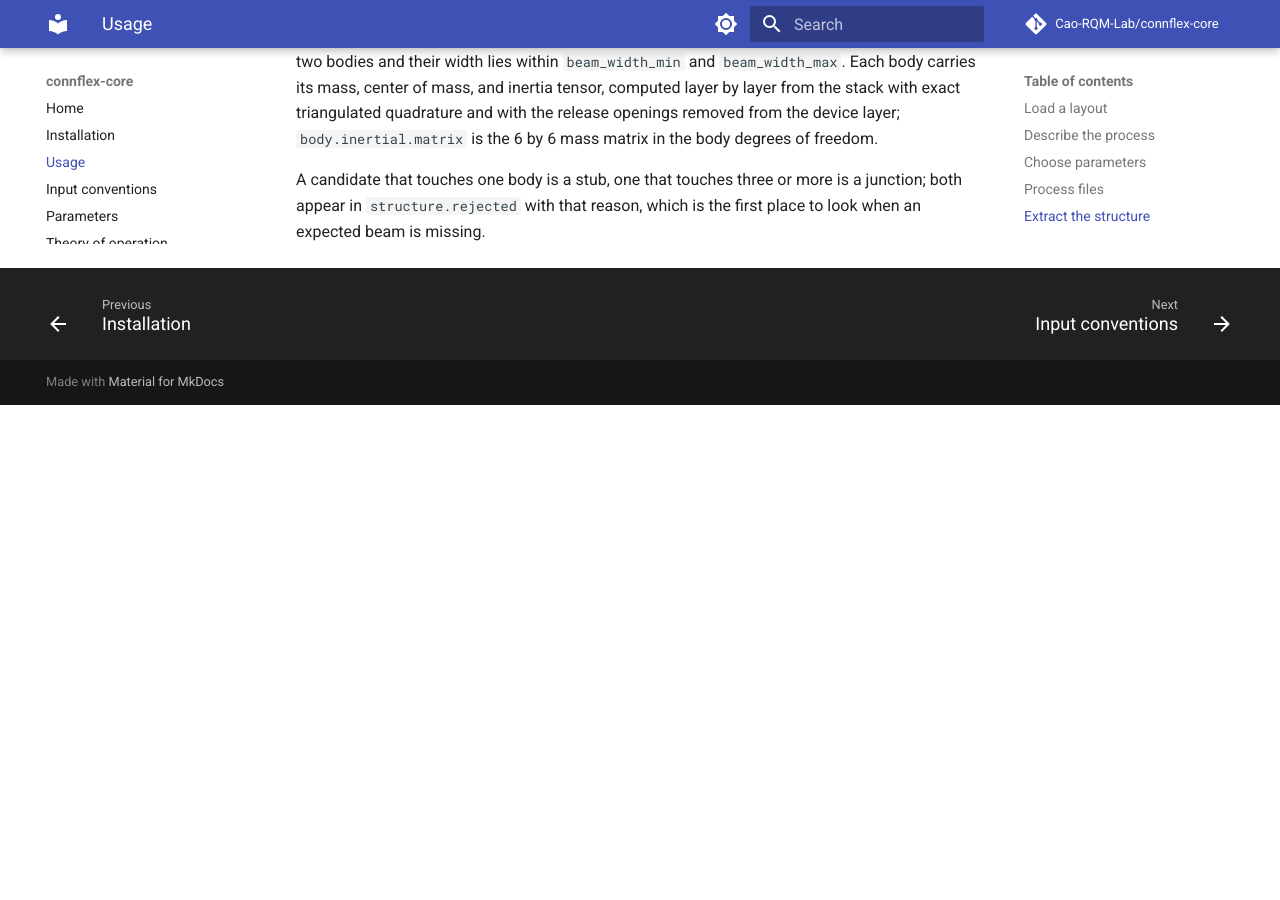
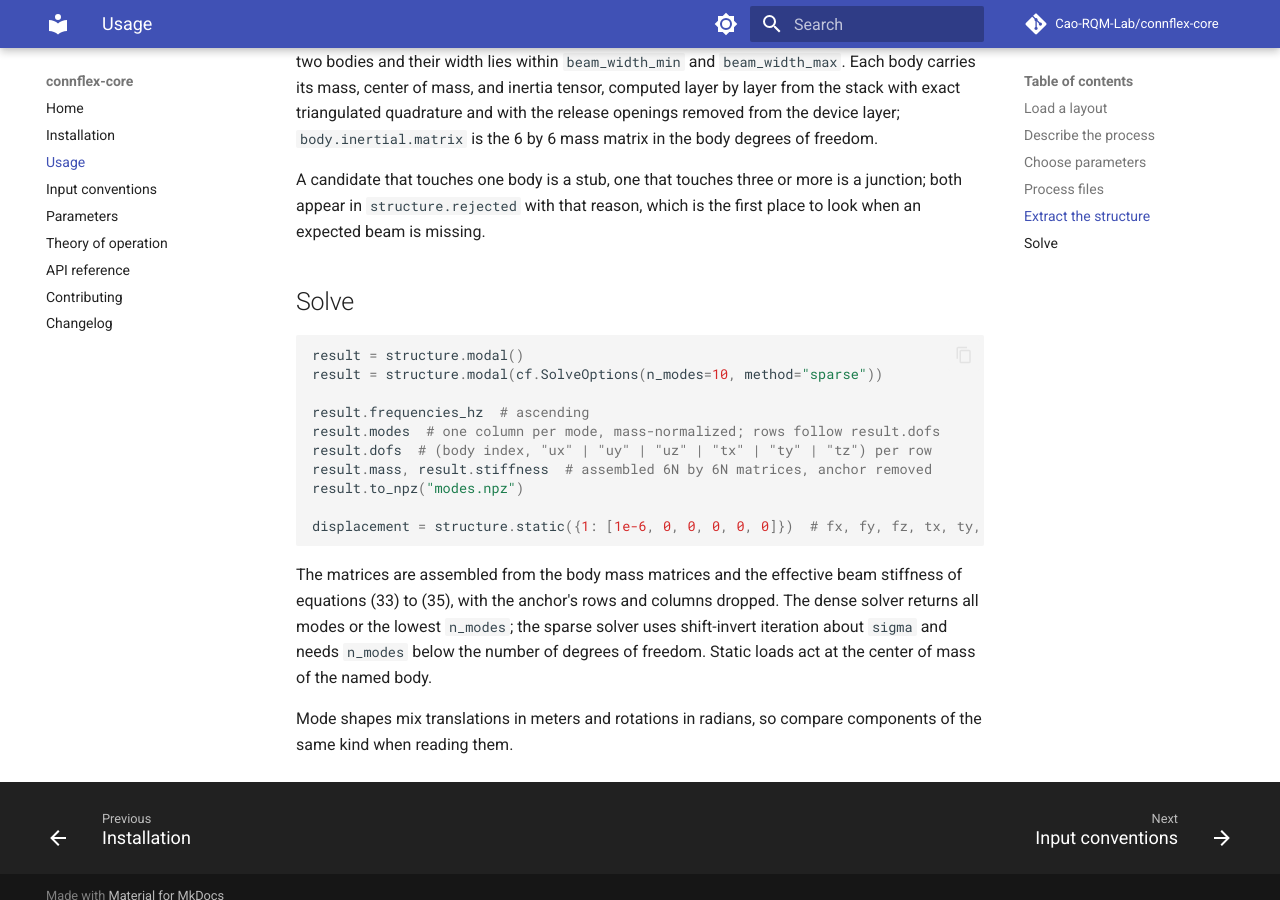
Before and after one commit to Cao-RQM-Lab/connflex-core, an MkDocs documentation site: the page built from docs/usage.md, in a window 1280 px wide and 900 px high, scrolled down 1933 px. Built offline with MkDocs 1.6.1 and Material for MkDocs 9.7.7, drawn with Linux system fonts in a browser that asks for light colours; comment, search, counter and statistics services are not loaded; before the commit the page ends 2338 px from its top, so only the background shows below that.

Commit message:
Document modal analysis and static solve

````diff
--- a/docs/usage.md
+++ b/docs/usage.md
@@ -113,3 +113,28 @@ degrees of freedom.
 A candidate that touches one body is a stub, one that touches three or more
 is a junction; both appear in `structure.rejected` with that reason, which is
 the first place to look when an expected beam is missing.
+
+## Solve
+
+```python
+result = structure.modal()
+result = structure.modal(cf.SolveOptions(n_modes=10, method="sparse"))
+
+result.frequencies_hz  # ascending
+result.modes  # one column per mode, mass-normalized; rows follow result.dofs
+result.dofs  # (body index, "ux" | "uy" | "uz" | "tx" | "ty" | "tz") per row
+result.mass, result.stiffness  # assembled 6N by 6N matrices, anchor removed
+result.to_npz("modes.npz")
+
+displacement = structure.static({1: [1e-6, 0, 0, 0, 0, 0]})  # fx, fy, fz, tx, ty, tz
+```
+
+The matrices are assembled from the body mass matrices and the effective
+beam stiffness of equations (33) to (35), with the anchor's rows and columns
+dropped. The dense solver returns all modes or the lowest `n_modes`; the
+sparse solver uses shift-invert iteration about `sigma` and needs `n_modes`
+below the number of degrees of freedom. Static loads act at the center of
+mass of the named body.
+
+Mode shapes mix translations in meters and rotations in radians, so compare
+components of the same kind when reading them.
````
Also changed, not shown: CHANGELOG.md (+2 -0 lines), README.md (+2 -1 lines).
